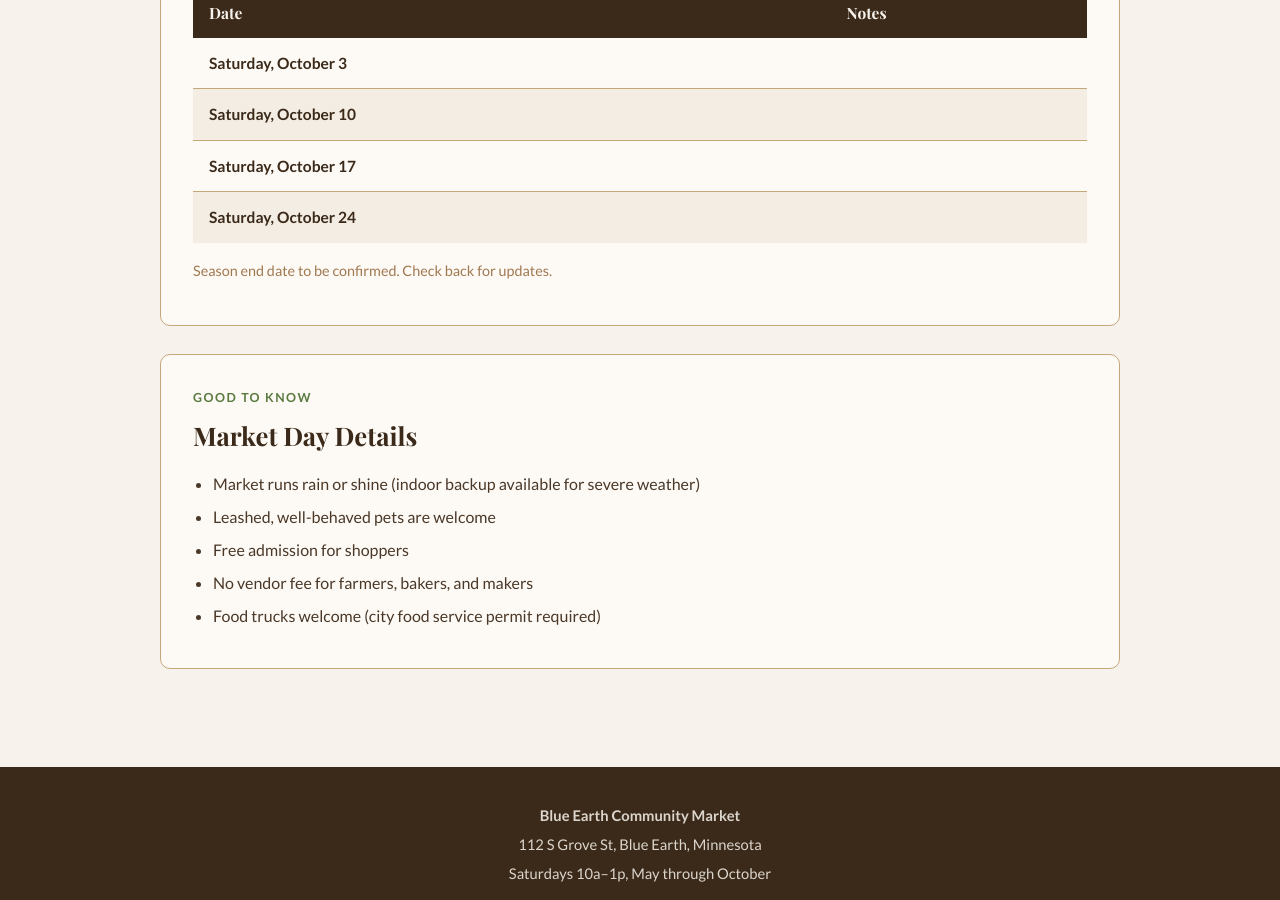
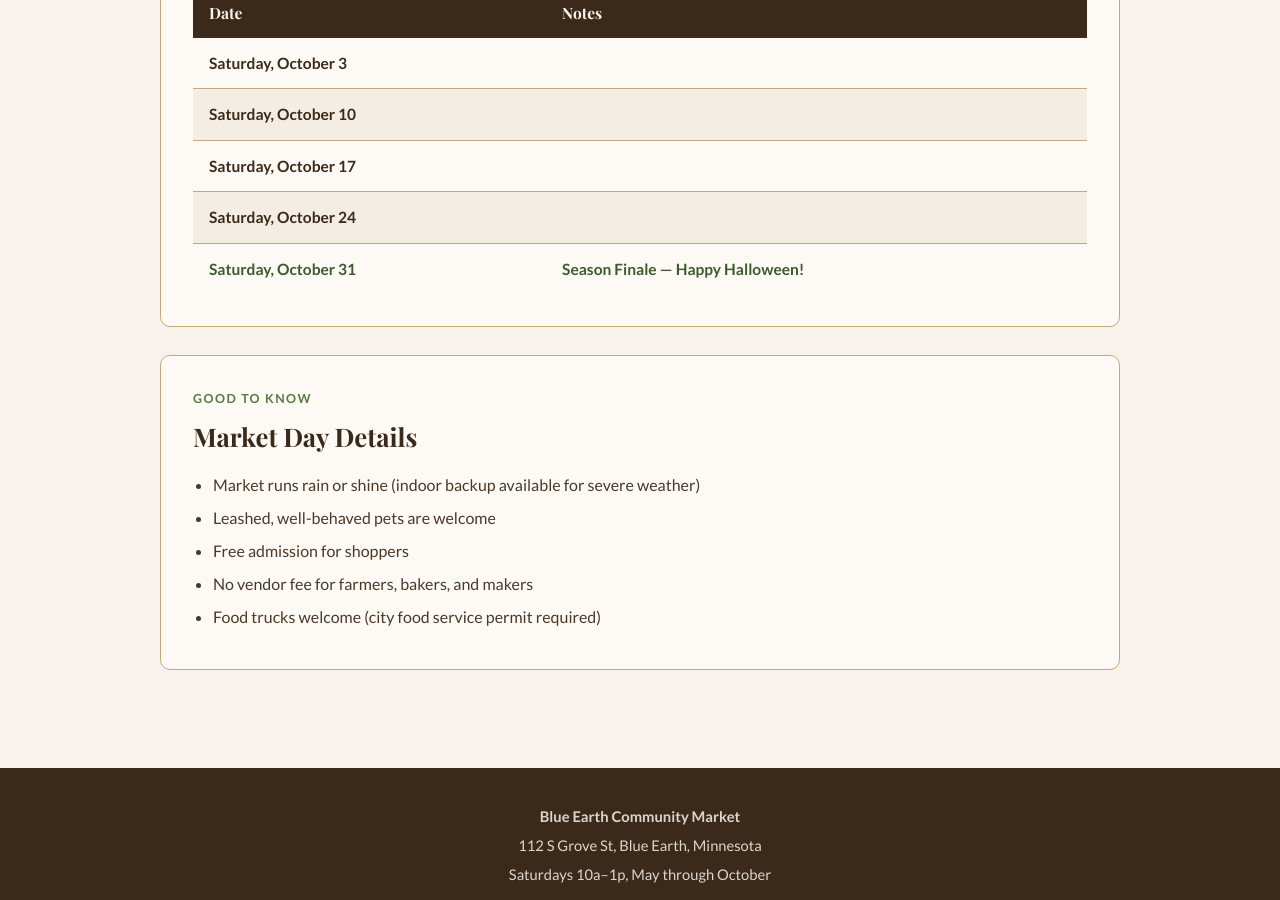
Before and after one commit to blueearthcommunitymarket/blueearthcommunitymarket.github.io, a Jekyll site: the page built from calendar/index.html, in a window 1280 px wide and 900 px high, scrolled down 2526 px. Built offline with Jekyll 4.4.1, drawn with Linux system fonts in a browser that asks for light colours; some web fonts are replaced; some of the changed text lies outside the part shown.

Commit message:
Update calendar: all Saturdays May-Oct, July 11 Giant Days, Oct 31 season finale

```diff
--- a/calendar/index.html
+++ b/calendar/index.html
@@ -12,7 +12,7 @@
 <main class="site-main">
 
     <div class="highlight-box">
-        <h2>2026 Season: May 2 &ndash; October</h2>
+        <h2>2026 Season: May 2 &ndash; October 31</h2>
         <p>Every Saturday morning, 10:00am to 1:00pm, at 112 S Grove St, Blue Earth, MN. An indoor weather backup is available in the event of severe weather.</p>
     </div>
 
@@ -95,8 +95,8 @@
                     <td>Independence Day weekend</td>
                 </tr>
                 <tr>
-                    <td class="market-date">Saturday, July 11</td>
-                    <td></td>
+                    <td class="market-date" style="color: var(--brown-light);">Saturday, July 11</td>
+                    <td style="color: var(--brown-light);">Blue Earth Giant Days Celebration &mdash; details coming soon</td>
                 </tr>
                 <tr>
                     <td class="market-date">Saturday, July 18</td>
@@ -200,9 +200,12 @@
                     <td class="market-date">Saturday, October 24</td>
                     <td></td>
                 </tr>
+                <tr>
+                    <td class="market-date grand-opening">Saturday, October 31</td>
+                    <td class="grand-opening">Season Finale &mdash; Happy Halloween!</td>
+                </tr>
             </tbody>
         </table>
-        <p style="margin-top: 16px; font-size: 0.9rem; color: var(--brown-light);">Season end date to be confirmed. Check back for updates.</p>
     </div>
 
     <div class="card">
```
